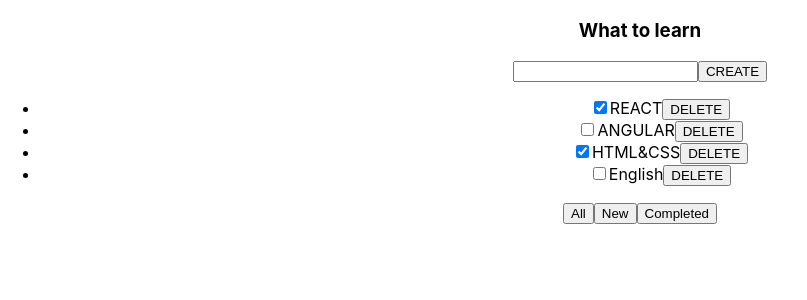
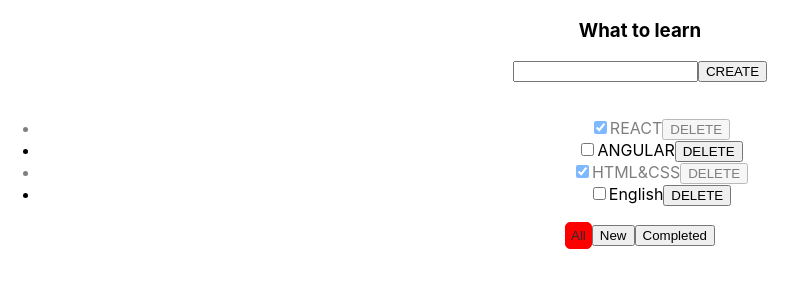
Before and after one commit to pavelminsk1979/-finalTodolist, a React (Create React App) app: page / in a window 1280 px wide. Shown: the top 300 px of the page, without its empty margins (0-807 px from the left). Built offline with nearby package versions, Linux system fonts and the light colour scheme.

Commit message:
changeCheckboxTask

```diff
--- a/src/App.tsx
+++ b/src/App.tsx
@@ -22,8 +22,12 @@ function App() {
 
     const [filter,setFilter]=useState<FilterType>('all')
 
+    const changeCheckboxTask = (idTask:string,valueCheckbox:boolean) => {
+        setTasks(tasks.map(el=>el.id===idTask?{...el,isDone: valueCheckbox}:el))
+    }
+
     const createTask = (text:string) => {
-        setTasks([{id: v1(), title:text , isDone: true},...tasks])
+        setTasks([{id: v1(), title:text , isDone: false},...tasks])
     }
 
 
@@ -45,6 +49,8 @@ function App() {
     return (
         <div className="App">
             <Todolist
+                filter={filter}
+                changeCheckboxTask={changeCheckboxTask}
                 createTask={createTask}
                 filterTodolist={filterTodolist}
                 deleteTask={deleteTask}
--- /dev/null
+++ b/src/Todolist.module.css
@@ -0,0 +1,19 @@
+.inputError{
+    border: red 2px solid;
+}
+
+.messageError {
+    color: red;
+}
+
+.buttonFiltr {
+    background-color: red;
+    color: #282c34;
+    border: red 1px solid;
+    border-radius: 5px;
+padding: 5px;
+}
+
+.completeTask{
+    opacity: 0.5;
+}
--- a/src/Todolist.tsx
+++ b/src/Todolist.tsx
@@ -1,27 +1,39 @@
 import React, {ChangeEvent,KeyboardEvent, useState} from "react";
 import {FilterType, TaskType} from "./App";
+import stule from "./Todolist.module.css";
 
 type TodolistType = {
+    filter:FilterType
     title: string
     filterTasks: TaskType[]
     deleteTask:(idTask:string)=>void
+    changeCheckboxTask:(idTask:string,valueCheckbox:boolean)=>void
     filterTodolist:(valueFilter:FilterType)=>void
     createTask:(text:string)=>void
 }
 
-export const Todolist = ({title,filterTasks,deleteTask,filterTodolist,createTask}: TodolistType) => {
+export const Todolist = ({title,filterTasks,deleteTask,filterTodolist,createTask,changeCheckboxTask,filter}: TodolistType) => {
 
     const [text,setText]=useState('')
+    const [inputError,setInputError]=useState<string|null>(null)
+
+    const changeCheckboxTaskHundler = (idTask:string,valueCheckbox:boolean) => {
+        changeCheckboxTask(idTask,valueCheckbox)
+    }
 
     const onChangeCreateText = (event:ChangeEvent<HTMLInputElement>) => {
+       if(inputError){setInputError(null)}
         setText(event.currentTarget.value)
     }
 
     const onClickCreateTask = () => {
         if(text.trim()!==''){
             createTask(text.trim())
+            setText('')
+        }else {
+            setInputError('Text reguared')
         }
-        setText('')
+
     }
 
     const onKeyPressCreateText = (e:KeyboardEvent<HTMLInputElement>) => {
@@ -44,6 +56,7 @@ export const Todolist = ({title,filterTasks,deleteTask,filterTodolist,createTask
             <h3>{title}</h3>
             <div>
                 <input
+                    className={inputError?stule.inputError:''}
                     onKeyPress={onKeyPressCreateText}
                     onChange={onChangeCreateText}
                     value={text}/>
@@ -51,12 +64,17 @@ export const Todolist = ({title,filterTasks,deleteTask,filterTodolist,createTask
                     onClick={onClickCreateTask}
                 >CREATE</button>
             </div>
+            {inputError?<div className={stule.messageError}>{inputError}</div>:<br/>}
             <ul>
                 {
                     filterTasks.map(e => {
                         return (
-                            <li key={e.id}>
+                            <li className={e.isDone?stule.completeTask:''}
+                                key={e.id}>
                                 <input
+                                    onChange={(event)=>changeCheckboxTaskHundler(
+                                        e.id,event.currentTarget.checked
+                                    )}
                                     type="checkbox"
                                     checked={e.isDone}/>
                                 <span>{e.title}</span>
@@ -68,9 +86,15 @@ export const Todolist = ({title,filterTasks,deleteTask,filterTodolist,createTask
                 }
             </ul>
             <div>
-                <button onClick={()=>onClickFiltrTodolist('all')}>All</button>
-                <button onClick={()=>onClickFiltrTodolist('new')}>New</button>
-                <button onClick={()=>onClickFiltrTodolist('completed')}>Completed</button>
+                <button
+                    className={filter==='all'?stule.buttonFiltr:''}
+                    onClick={()=>onClickFiltrTodolist('all')}>All</button>
+                <button
+                    className={filter==='new'?stule.buttonFiltr:''}
+                    onClick={()=>onClickFiltrTodolist('new')}>New</button>
+                <button
+                    className={filter==='completed'?stule.buttonFiltr:''}
+                    onClick={()=>onClickFiltrTodolist('completed')}>Completed</button>
             </div>
 
         </div>
```
